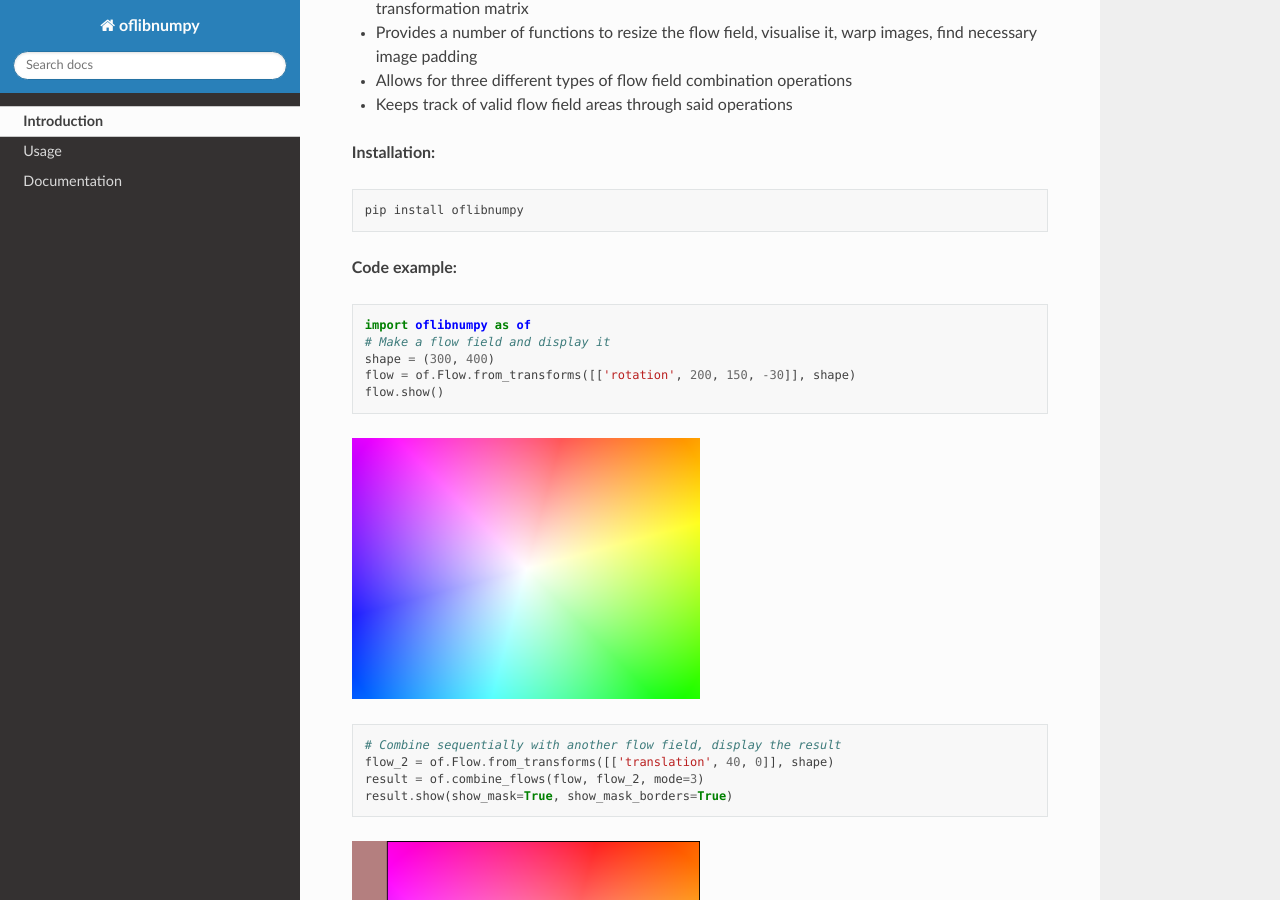
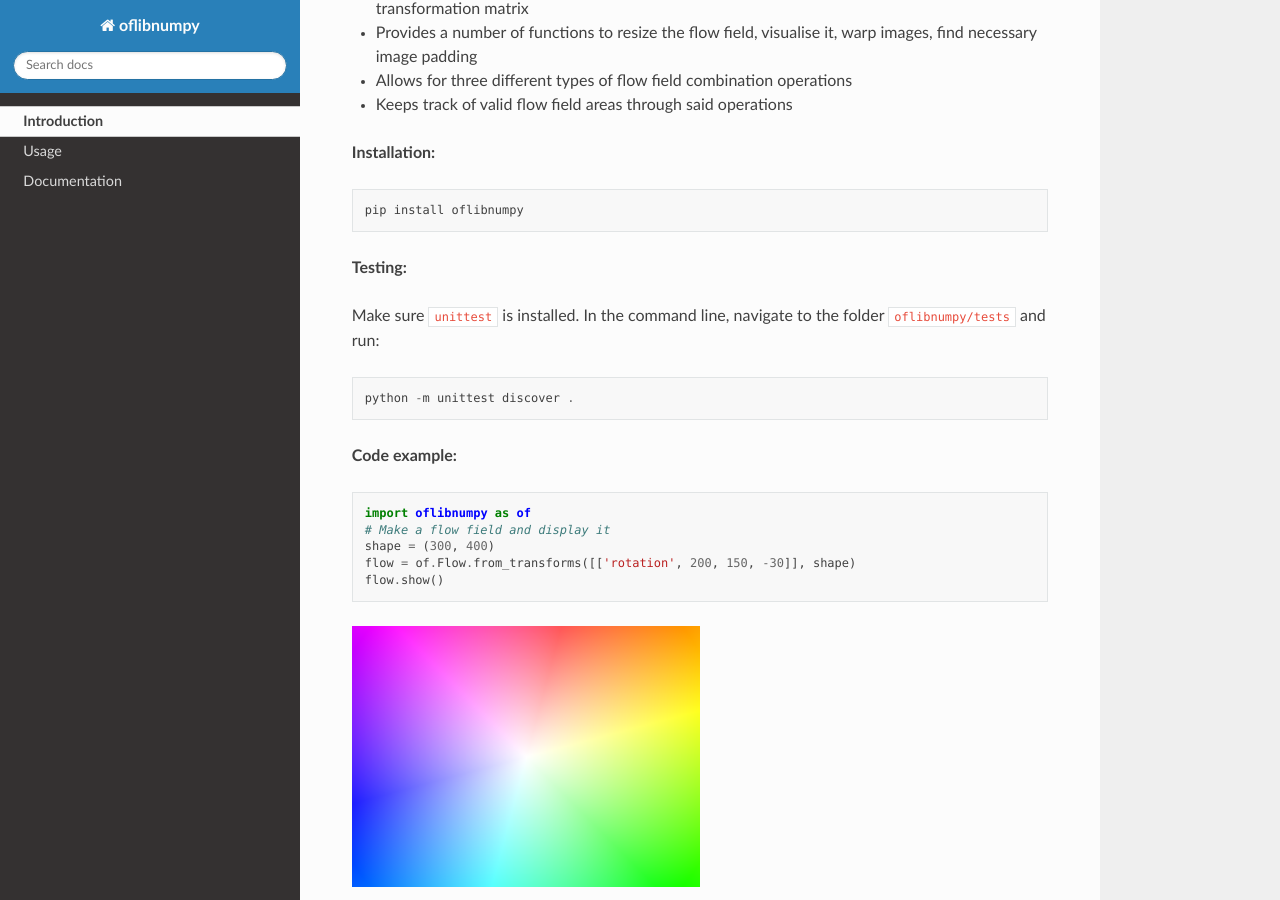
Before and after one commit to CSRavasio/oflibnumpy, a Sphinx documentation site: the page built from docs/index.rst, in a window 1280 px wide and 900 px high, scrolled down 1046 px. Built offline with Sphinx 7.4.7 and the Read the Docs theme 2.0.0, drawn with Linux system fonts in a browser that asks for light colours; pages that are not in the unit, such as notebooks, are missing from menus.

Commit message:
docs: index.rst updated to include information about running the unittests

```diff
--- a/docs/index.rst
+++ b/docs/index.rst
@@ -28,6 +28,14 @@ Note there is an equivalent flow library called Oflibpytorch, mostly based on Py
 .. code-block::
 
     pip install oflibnumpy
+
+**Testing:**
+
+Make sure ``unittest`` is installed. In the command line, navigate to the folder ``oflibnumpy/tests`` and run:
+
+.. code-block::
+
+    python -m unittest discover .
 
 **Code example:**
 
```
